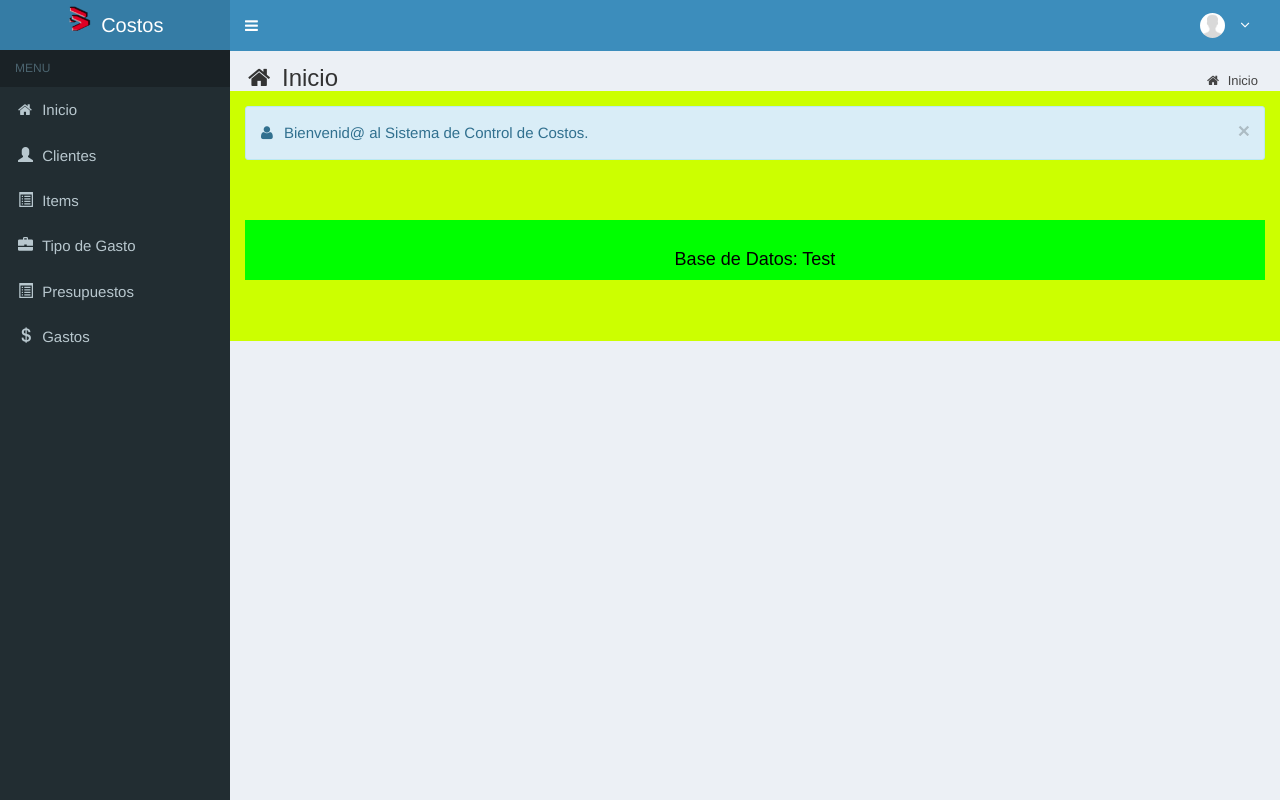
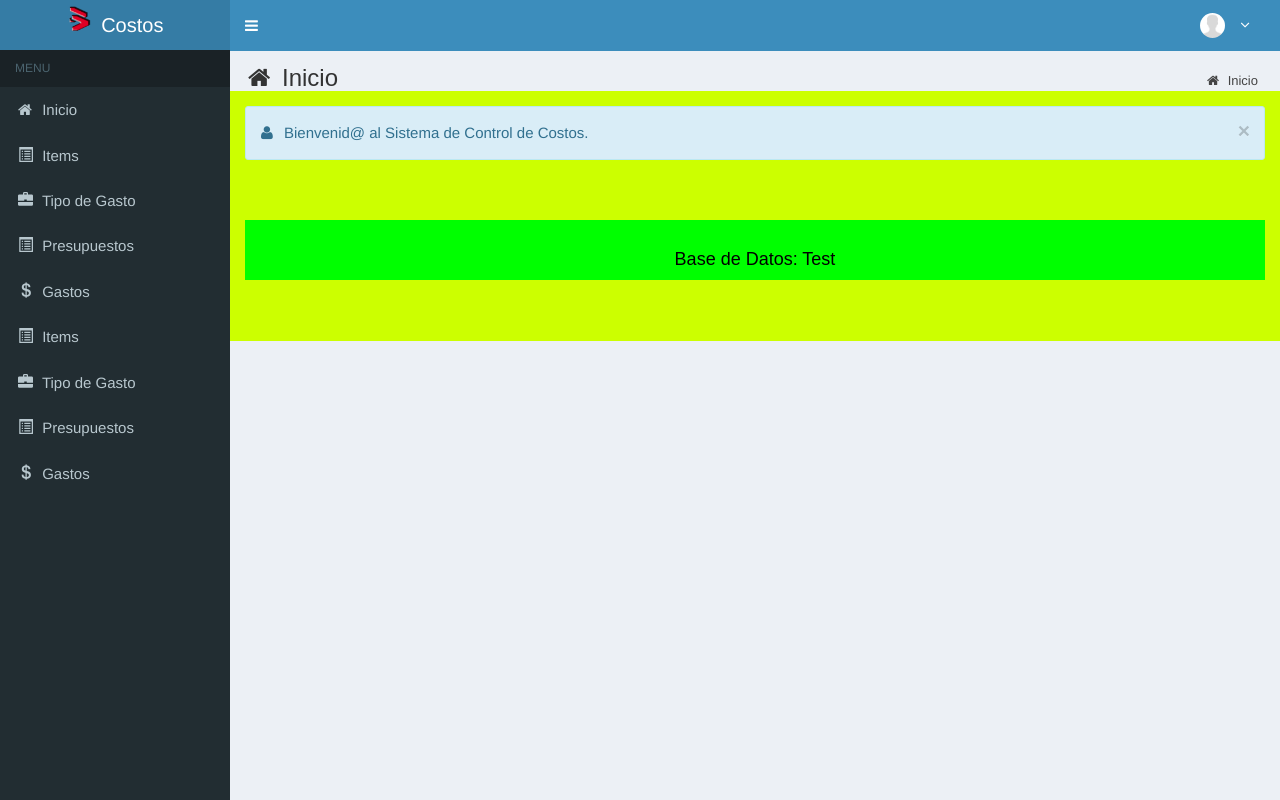
Before and after one commit to DaromDesarrollos/Pruebas, a PHP site: page /tcpdf/main.php?module=inicio in a window 1280 px wide. Run offline with PHP 8.4, Linux system fonts and the light colour scheme; the visitor is signed in with stand-in values (Sample User, id 1); some libraries are stand-ins or nearby versions; some web fonts are replaced.

Commit message:
Modificar Menu Agregar Accesos

```diff
--- a/main.php
+++ b/main.php
@@ -110,14 +110,29 @@ include 'config/TNS.php';
 	  	</li>
 
 		<?php
-		if($_SESSION['permisos'] == 10){
+		/*if($_SESSION['permisos'] == 10){
 		echo "
     	<li class=''>
       		<a href='main.php?modulo=Clientes'><i class='glyphicon glyphicon-user'></i> Clientes </a>
       	</li>";
-		}
+		}*/
 		?>
 		<li class="">
+      		<a href="main.php?modulo=Items"><i class="	glyphicon glyphicon-list-alt"></i> Items </a>
+      	</li>
+
+		<li class="">
+      		<a href="main.php?modulo=Rubros"><i class="glyphicon glyphicon-briefcase"></i> Tipo de Gasto </a>
+      	</li>
+
+		<li class="">
+      		<a href="main.php?modulo=Presupuestos"><i class="glyphicon glyphicon-list-alt"></i> Presupuestos </a>
+      	</li>
+
+		<li class="">
+      		<a href="main.php?modulo=Gastos"><i class="glyphicon glyphicon-usd"></i> Gastos </a>
+      	</li>
+        <li class="">
       		<a href="main.php?modulo=Items"><i class="	glyphicon glyphicon-list-alt"></i> Items </a>
       	</li>
 
```
